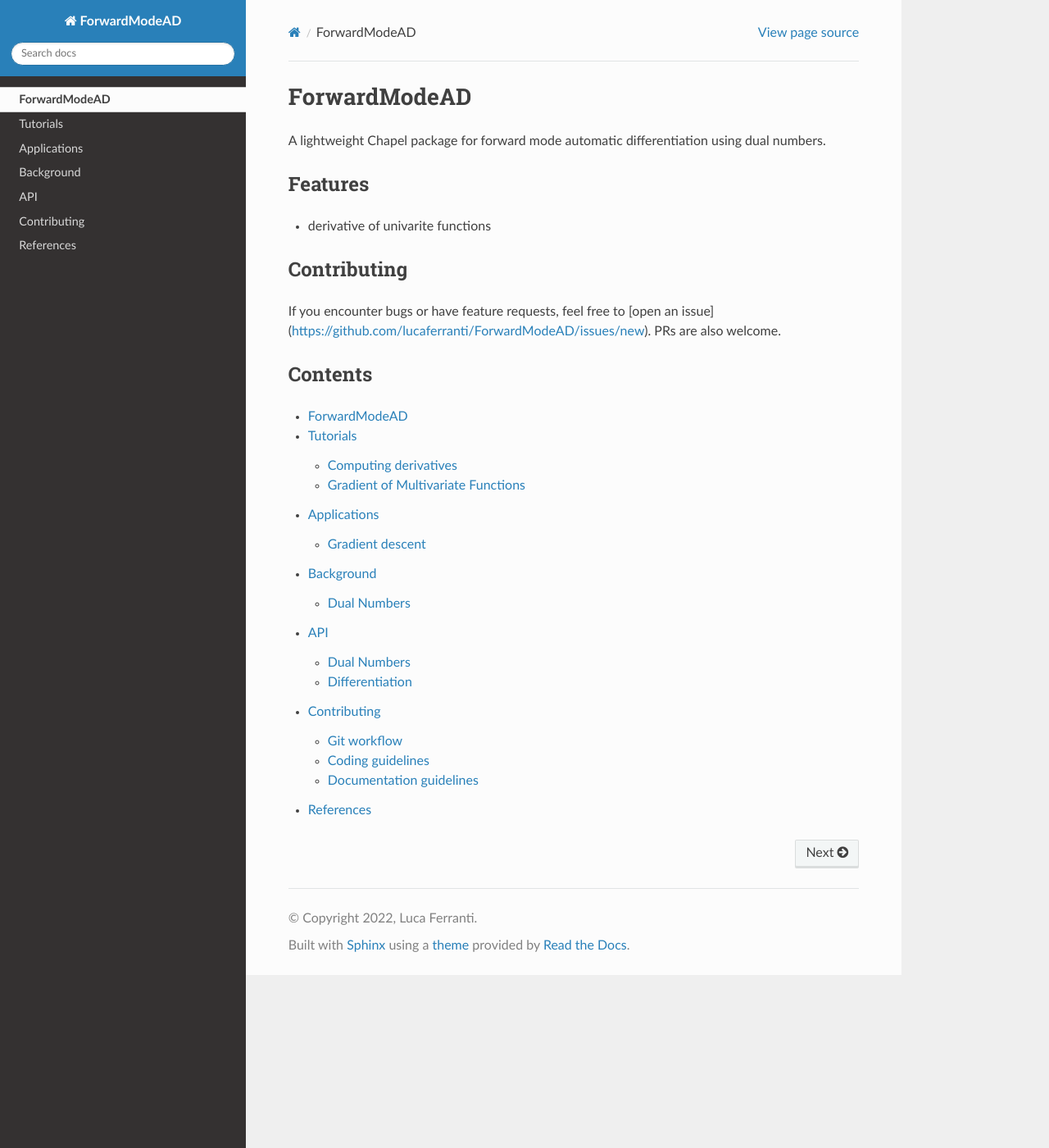
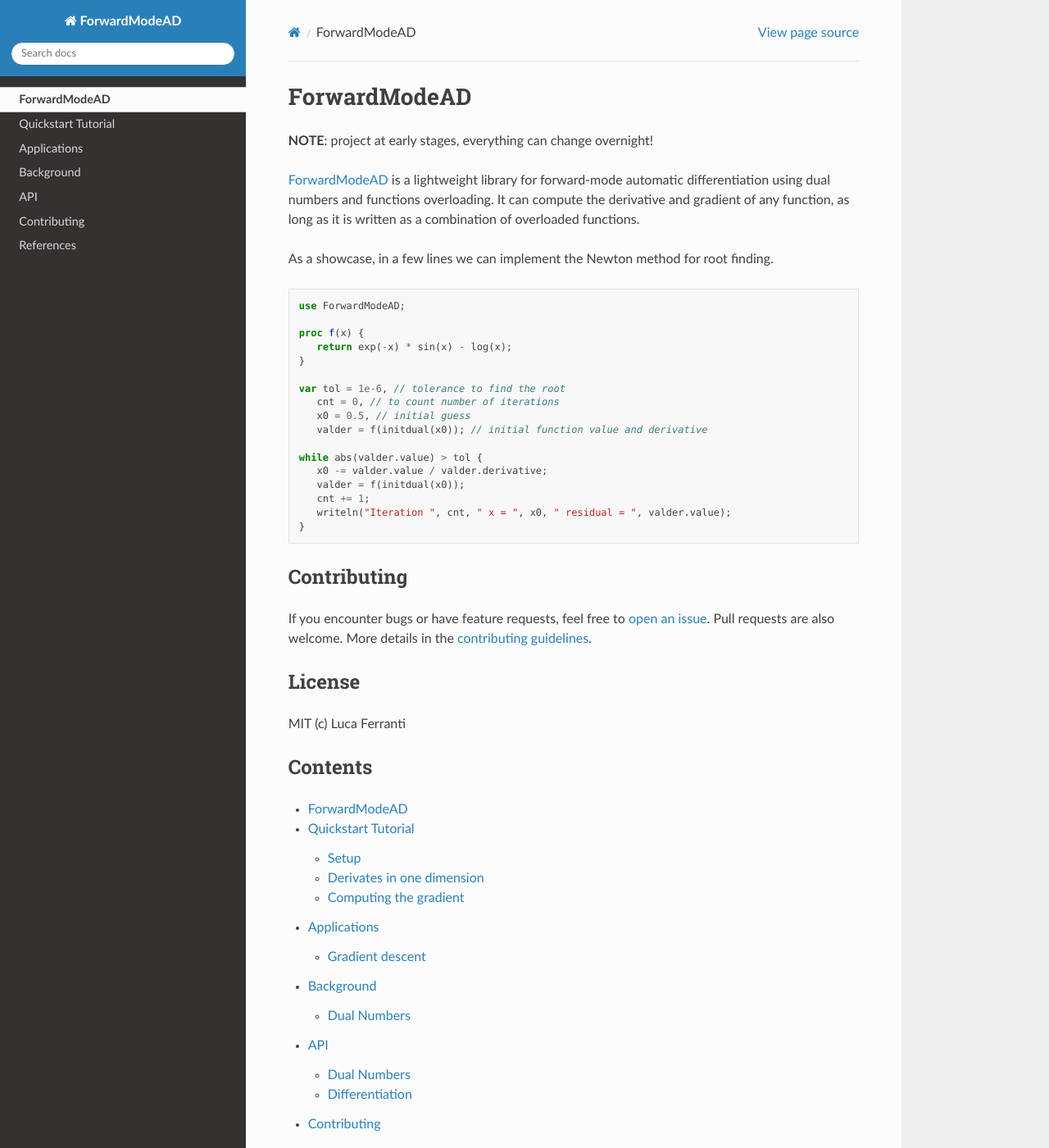
Before and after one commit to lucaferranti/ForwardModeAD, a Sphinx documentation site: the page built from docs/source/index.rst, in a window 1280 px wide and 1400 px high. Shown: the whole window at 82% size. Built offline with Sphinx 7.4.7 and the Read the Docs theme 2.0.0, drawn with Linux system fonts in a browser that asks for light colours.

Commit message:
added tutorial and updated readme

```diff
--- a/docs/source/contributing.rst
+++ b/docs/source/contributing.rst
@@ -1,3 +1,5 @@
+.. _contributing:
+
 Contributing
 ============
 
--- a/docs/source/index.rst
+++ b/docs/source/index.rst
@@ -1,17 +1,43 @@
 ForwardModeAD
 =============
 
-A lightweight Chapel package for forward mode automatic differentiation using dual numbers.
+**NOTE**: project at early stages, everything can change overnight!
 
-Features
-********
+`ForwardModeAD <https://github.com/lucaferranti/ForwardModeAD>`_ is a lightweight library for forward-mode automatic differentiation using dual numbers and functions overloading.
+It can compute the derivative and gradient of any function, as long as it is written as a combination of overloaded functions.
 
-- derivative of univarite functions
+As a showcase, in a few lines we can implement the Newton method for root finding.
+
+.. code-block:: chapel
+
+   use ForwardModeAD;
+
+   proc f(x) {
+      return exp(-x) * sin(x) - log(x);
+   }
+
+   var tol = 1e-6, // tolerance to find the root
+      cnt = 0, // to count number of iterations
+      x0 = 0.5, // initial guess
+      valder = f(initdual(x0)); // initial function value and derivative
+
+   while abs(valder.value) > tol {
+      x0 -= valder.value / valder.derivative;
+      valder = f(initdual(x0));
+      cnt += 1;
+      writeln("Iteration ", cnt, " x = ", x0, " residual = ", valder.value);
+   }
 
 Contributing
 ************
 
-If you encounter bugs or have feature requests, feel free to [open an issue](https://github.com/lucaferranti/ForwardModeAD/issues/new). PRs are also welcome.
+If you encounter bugs or have feature requests, feel free to `open an issue <https://github.com/lucaferranti/ForwardModeAD/issues/new>`_.
+Pull requests are also welcome. More details in the :ref:`contributing guidelines <contributing>`.
+
+License
+*******
+
+MIT (c) Luca Ferranti
 
 Contents
 ********
@@ -20,7 +46,7 @@
    :maxdepth: 2
 
    self
-   Tutorials <tutorials/index>
+   Quickstart Tutorial <tutorial>
    Applications <applications/index>
    Background <background/index>
    API <api>
--- /dev/null
+++ b/docs/source/tutorial.rst
@@ -0,0 +1,113 @@
+Quickstart Tutorial
+===================
+
+This tutorial will guide you through the basic functionalities of ``ForwardModeAD``.
+The library allows to compute derivatives of functions using forward mode `automatic differentiation <https://en.wikipedia.org/wiki/Automatic_differentiation>`_.
+Particularly, it achieves this by implementing `dual numbers <https://en.wikipedia.org/wiki/Dual_number>`_ and overloading arithmetic operations and elementary functions for them.
+
+Setup
+*****
+
+.. note::
+    This is temporary. The setup will become much easier once the library is registered to mason
+
+First, `clone the repository <https://github.com/lucaferranti/ForwardModeAD>`_.
+
+You can use the library in your chapel code with
+
+.. code-block:: chapel
+
+    use ForwardModeAD;
+
+Finally, compile your code as
+
+.. code-block::
+
+    chpl mycode.chpl -M $prefix/ForwardModeAD/src/
+
+where ``prefix`` is the path where you cloned the repository.
+
+
+Derivates in one dimension
+**************************
+
+Suppose we have a function
+
+.. code-block:: chapel
+
+    proc f(x) {
+        return x**2 + 2*x + 1;
+    }
+
+And we want to evaluate the function at a point :math:`x_0=0`. We can convert the point to the appropriate dual number using the ``initdual`` function and evaluate ``f``
+at the resulting dual number.
+
+.. code-block:: chapel
+
+    var valder = f(initdual(0.0));
+
+The resulting variable ``valder`` is an object of type ``DualNumber`` and the value of the function is stored in the field ``value`` and the value of the derivative in the field ``derivative``.
+
+.. code-block:: chapel
+
+    writeln(valder.value); // value of f(0)
+    writeln(valder.derivative) // value of f'(0)
+
+.. code-block::
+
+    1.0
+    2.0
+
+Alternatively, you can use the ``derivative`` function. This function takes as first input a function and as second input a real number. It is important to notice that the function
+passed to ``derivative`` must be a concrete function (type signature specified) that takes as input a ``DualNumber``. If your function is generic (as in the example above), you can
+achieve this passing a lambda function, as the example below demonstrates.
+
+.. code-block:: chapel
+
+    var dfx0 = derivative(lambda(x : DualNumber) {return f(x);}, 0.0);
+    writeln(dfx0);
+
+.. code-block::
+
+    2.0
+
+Computing the gradient
+**********************
+
+The gradient of a multivariate function :math:`f : \mathbb{R}^n \rightarrow \mathbb{R}`, can be computed the same way of the derivative using ``initdual``.
+The only difference is that the input is now initialized to an array of ``MultiDual``.
+In the following example, we compute the gradient of :math:`h(x, y) = x^2 + 3xy+1` at the point :math:`(1, 2)`. Note in the implementation below that
+**the function should accept a single array as input**.
+
+.. code-block:: chapel
+
+    proc h(x) {
+        return x[0] ** 2 + 3 * x[0] * x[1];
+    }
+
+    var valgrad = h(initdual([1.0, 2.0]));
+    writeln(valgrad.value) // prints the value of h(1.0, 2.0)
+    writeln(valgrad.derivative) // prints the value of ∇h(1.0, 2.0)
+
+.. code-block::
+
+    7.0
+    8.0 3.0
+
+Similarly to the previous example, there is also a ``gradient`` function. In this case, you will need to first specify the domain as a type alias.
+If your function has :math:`n` variables, then this can be achieved with the line
+
+.. code-block:: chapel
+
+    type D = [0..#n] MultiDual
+
+Next, we can compute the gradient similarly to before
+
+.. code-block:: chapel
+
+    var dh = gradient(lambda(x : D){return h(x);}, [1.0, 2.0]);
+    writeln(dh);
+
+.. code-block::
+
+    8.0 3.0
--- a/docs/source/tutorials/gradient_example.rst
+++ /dev/null
@@ -1,4 +0,0 @@
-Gradient of Multivariate Functions
-==================================
-
-**COMING SOON!**
```
Also changed, not shown: README.md (+25 -4 lines), docs/source/tutorials/derivative_computation.rst (deleted, +0 -22 lines), docs/source/tutorials/index.rst (deleted, +0 -8 lines).
